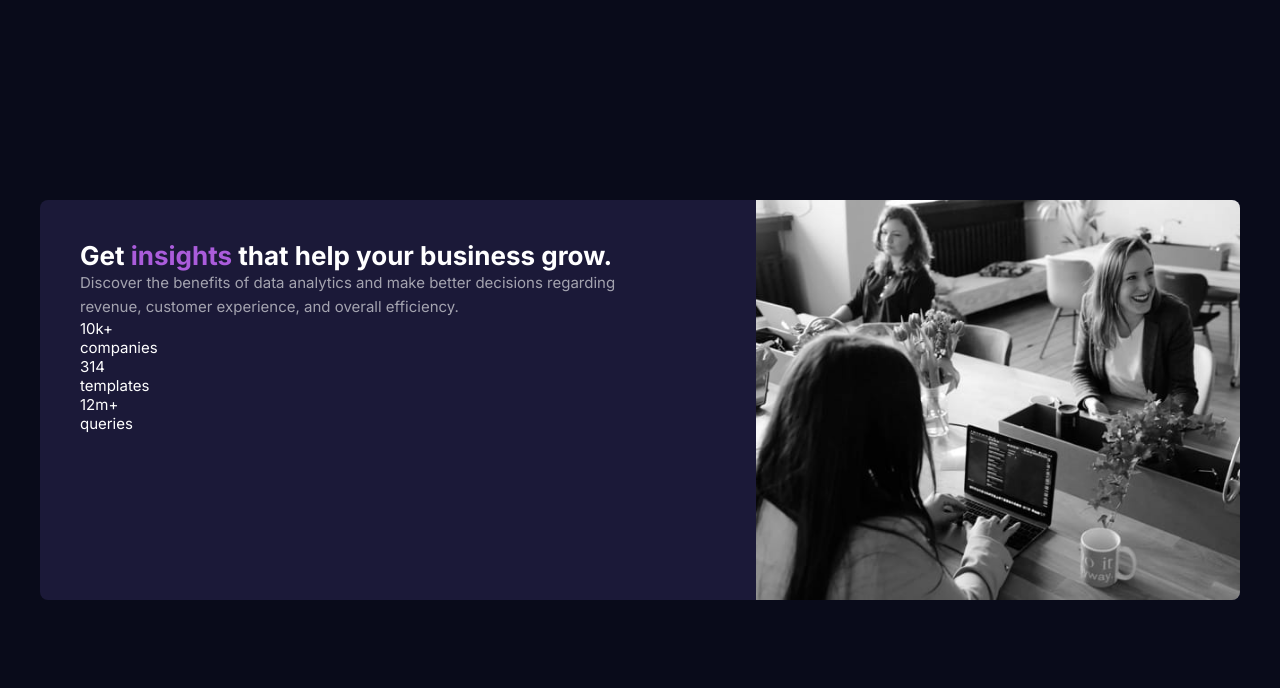
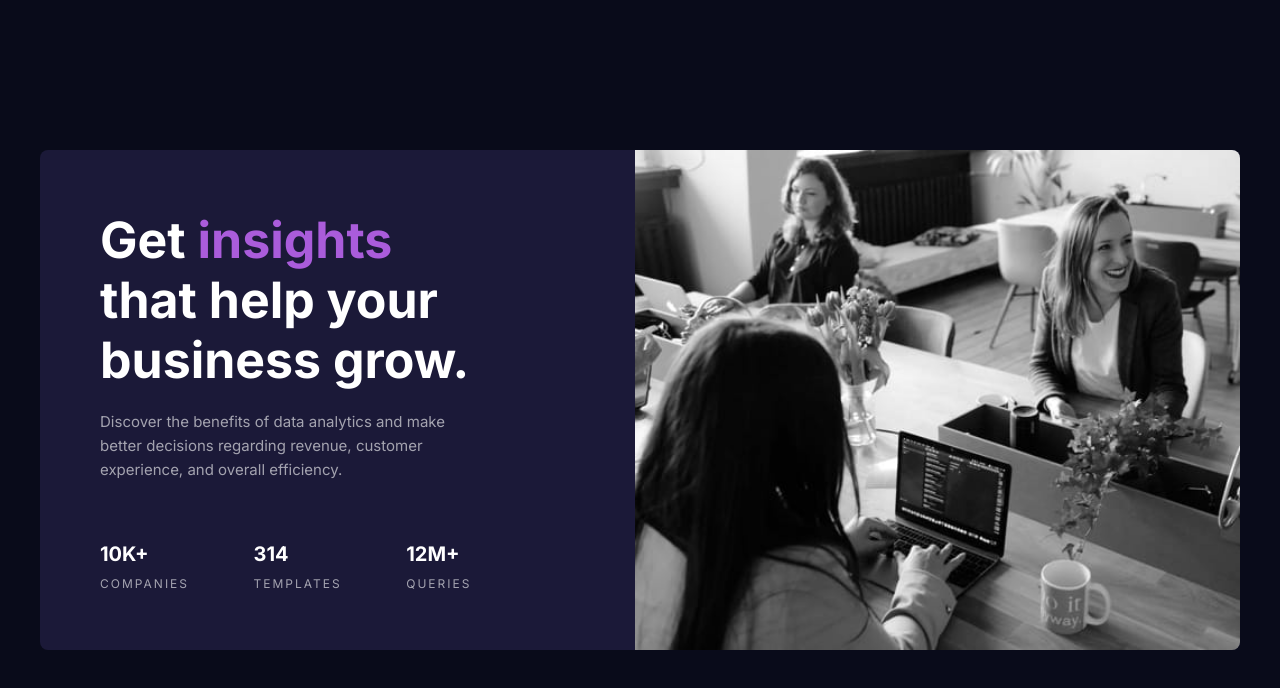
Before and after one commit to ManasiCoder/stats-preview-card-component, a plain HTML site: page index.html in a window 1280 px wide. Drawn offline with Linux system fonts and the light colour scheme.

Commit message:
New update

```diff
--- a/assets/css/container.css
+++ b/assets/css/container.css
@@ -10,7 +10,7 @@ main.container {
 @media screen and (min-width: 768px) {
   main.container {
     max-width: 1200px;
-    max-height: 400px;
+    max-height: 500px;
     flex-direction: row;
   }
 }
--- a/assets/css/content.css
+++ b/assets/css/content.css
@@ -1,6 +1,13 @@
 section.content {
-  padding: 4rem;
+  padding: 3.2rem;
+  display: flex;
+  flex-direction: column;
+  gap: 4rem;
   text-align: center;
+
+  div.description {
+    display: grid;
+    gap: 2rem;
 
     h1 {
       font-size: 2.6rem;
@@ -15,10 +22,22 @@ section.content {
       line-height: 160%;
     }
   }
+}
 
 @media screen and (min-width: 768px) {
   section.content {
-    padding: 4rem 8rem 4rem 4rem;
+    padding: 6rem 16.32rem 6rem 6rem;
     text-align: start;
+    gap: 6rem;
+
+    div.description {
+      h1 {
+        font-size: 5rem;
+      }
+
+      p {
+        max-width: 350px;
       }
     }
+  }
+}
--- a/assets/css/mark.css
+++ b/assets/css/mark.css
@@ -1,5 +1,31 @@
 div.marks {
+  width: 100%;
   display: flex;
   flex-direction: column;
+  gap: 2rem;
 
+  div.mark {
+    display: grid;
+    gap: 1rem;
+
+    div.goal {
+      font-size: 2rem;
+      font-weight: 700;
+      text-transform: uppercase;
+    }
+
+    div.type-goal {
+      font-size: 1.2rem;
+      text-transform: uppercase;
+      letter-spacing: 2px;
+      color: var(--slightly-transparent-white-two);
+    }
+  }
 }
+
+@media screen and (min-width: 768px) {
+  div.marks {
+    flex-direction: row;
+    justify-content: space-between;
+  }
+}
--- a/assets/css/reset.css
+++ b/assets/css/reset.css
@@ -7,8 +7,6 @@
 }
 
 html {
-    width: 100vw;
-    height: 100%;
     font-size: 62.5%;
 }
 
@@ -24,3 +22,9 @@ body {
     color: var(--white);
     background-color: var(--very-dark-blue);
 }
+
+@media screen and (min-width: 768px) {
+    body {
+        height: 100vh;
+    }
+}
--- a/index.html
+++ b/index.html
@@ -16,12 +16,14 @@
   <main class="container">
     <img src="./assets/images/image-header-mobile.jpg" alt="" class="mobile">
     <section class="content">
-      <h1>Get <span>insights</span> that help your business grow.</h1>
+      <div class="description">
+        <h1>Get <span>insights</span> that help your business grow.</h1>
 
-      <p>
-        Discover the benefits of data analytics and make better decisions regarding revenue, customer
-        experience, and overall efficiency.
-      </p>
+        <p>
+          Discover the benefits of data analytics and make better decisions regarding revenue, customer
+          experience, and overall efficiency.
+        </p>
+      </div>
 
       <div class="marks">
         <div class="mark">
```
Lines whose indentation alone changed are shown as unchanged.
